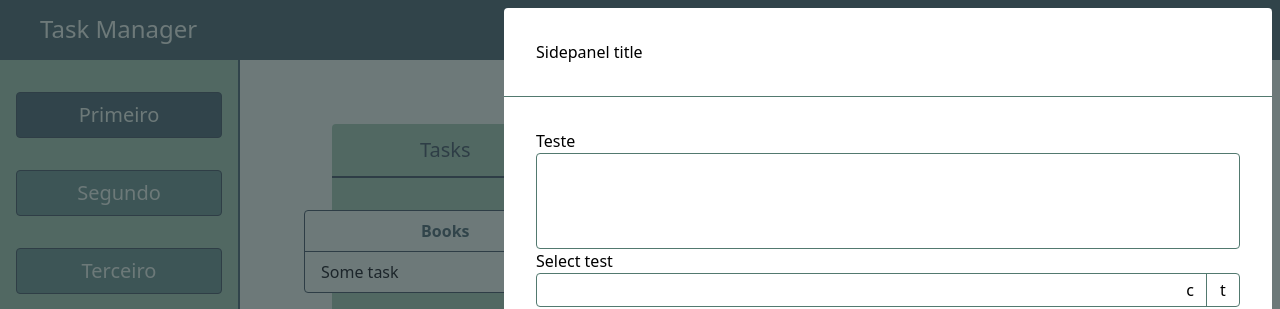
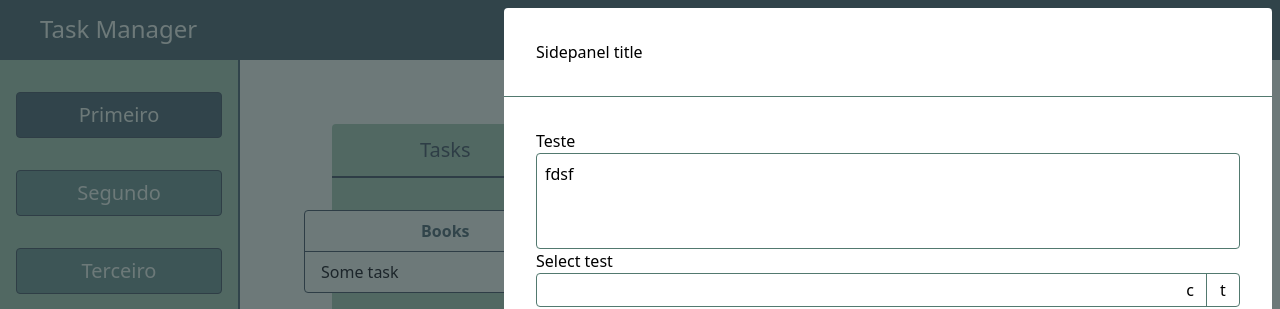
Before and after one commit to luisfilipemendonca/task-manager, a React (Vite) app: page / in a window 1280 px wide. Both pictures are taken after a click on the button "Open Sidepanel". Shown: the top 309 px of the page. Built offline with nearby package versions, Linux system fonts and the light colour scheme.

Commit message:
Little update to textarea component

```diff
--- a/src/components/Textarea.tsx
+++ b/src/components/Textarea.tsx
@@ -1,4 +1,4 @@
-import { TextareaHTMLAttributes } from "react";
+import { ChangeEventHandler, forwardRef, TextareaHTMLAttributes } from "react";
 
 type TextareaVariants = "small" | "medium" | "large";
 
@@ -6,10 +6,26 @@ type TextareaVariantsProps = {
   size: TextareaVariants;
 };
 
-type TextareaProps = TextareaHTMLAttributes<HTMLTextAreaElement> & {
+type BaseTextareaProps = {
   label: string;
   id: string;
-} & Partial<TextareaVariantsProps>;
+};
+
+type ControlledTextarea = BaseTextareaProps & {
+  value: string;
+  onChange: ChangeEventHandler<HTMLTextAreaElement>;
+  defaultValue?: never;
+};
+
+type UncontrolledTextarea = BaseTextareaProps & {
+  value?: never;
+  onChange?: never;
+  defaultValue?: string;
+};
+
+type TextareaProps = TextareaHTMLAttributes<HTMLTextAreaElement> &
+  (ControlledTextarea | UncontrolledTextarea) &
+  Partial<TextareaVariantsProps>;
 
 const baseStyles =
   "w-full border-1 border-primary-300 rounded-sm resize-none p-2";
@@ -24,15 +40,22 @@ const generateTextareaStyles = ({ size }: TextareaVariantsProps) => {
   return `${baseStyles} ${sizeVariants[size]}`;
 };
 
-const Textarea = ({ label, id, size = "medium", ...props }: TextareaProps) => {
+const Textarea = forwardRef<HTMLTextAreaElement, TextareaProps>(
+  ({ label, id, size = "medium", ...props }, ref) => {
     const textareaClasses = generateTextareaStyles({ size });
 
     return (
       <div className="flex flex-col items-start">
         <label htmlFor={id}>{label}</label>
-      <textarea className={textareaClasses} id={id} {...props}></textarea>
+        <textarea
+          ref={ref}
+          className={textareaClasses}
+          id={id}
+          {...props}
+        ></textarea>
       </div>
     );
-};
+  }
+);
 
 export default Textarea;
--- a/src/layout/Navbar.tsx
+++ b/src/layout/Navbar.tsx
@@ -12,6 +12,7 @@ const Navbar = () => {
 
   const selectRef = useRef<SelectApi<OptionProps<null>>>(null);
   const inputRef = useRef<HTMLInputElement>(null);
+  const textareaRef = useRef<HTMLTextAreaElement>(null);
 
   return (
     <nav
@@ -52,7 +53,13 @@ const Navbar = () => {
           <h2>Sidepanel title</h2>
         </Sidepanel.Header>
         <Sidepanel.Body>
-          <Textarea label="Teste" id="textarea-id" />
+          <Textarea
+            label="Teste"
+            id="textarea-id"
+            value="fdsf"
+            onChange={() => {}}
+            ref={textareaRef}
+          />
           <Select
             id="select-id"
             label="Select test"
```
Lines whose indentation alone changed are shown as unchanged.
